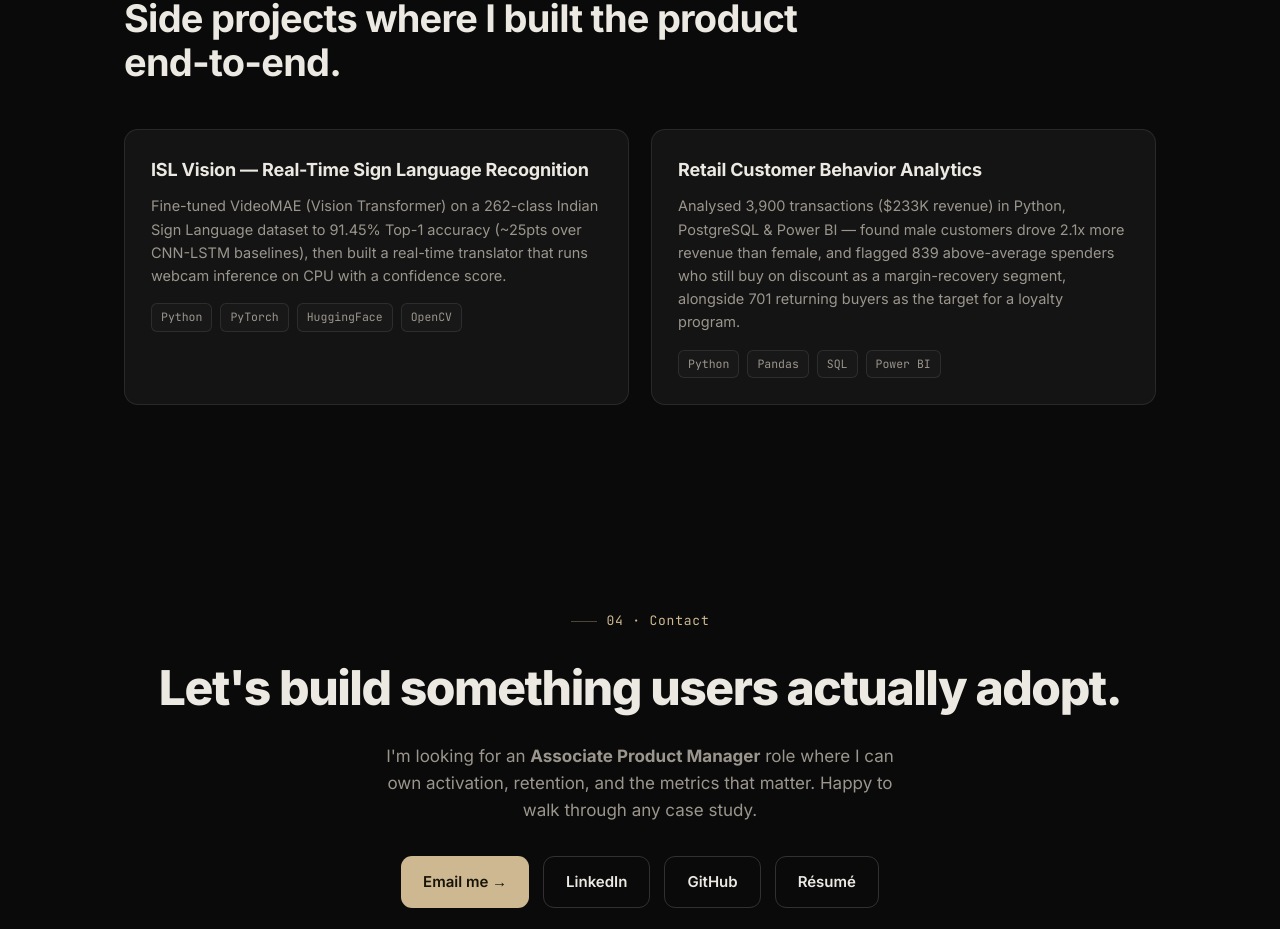
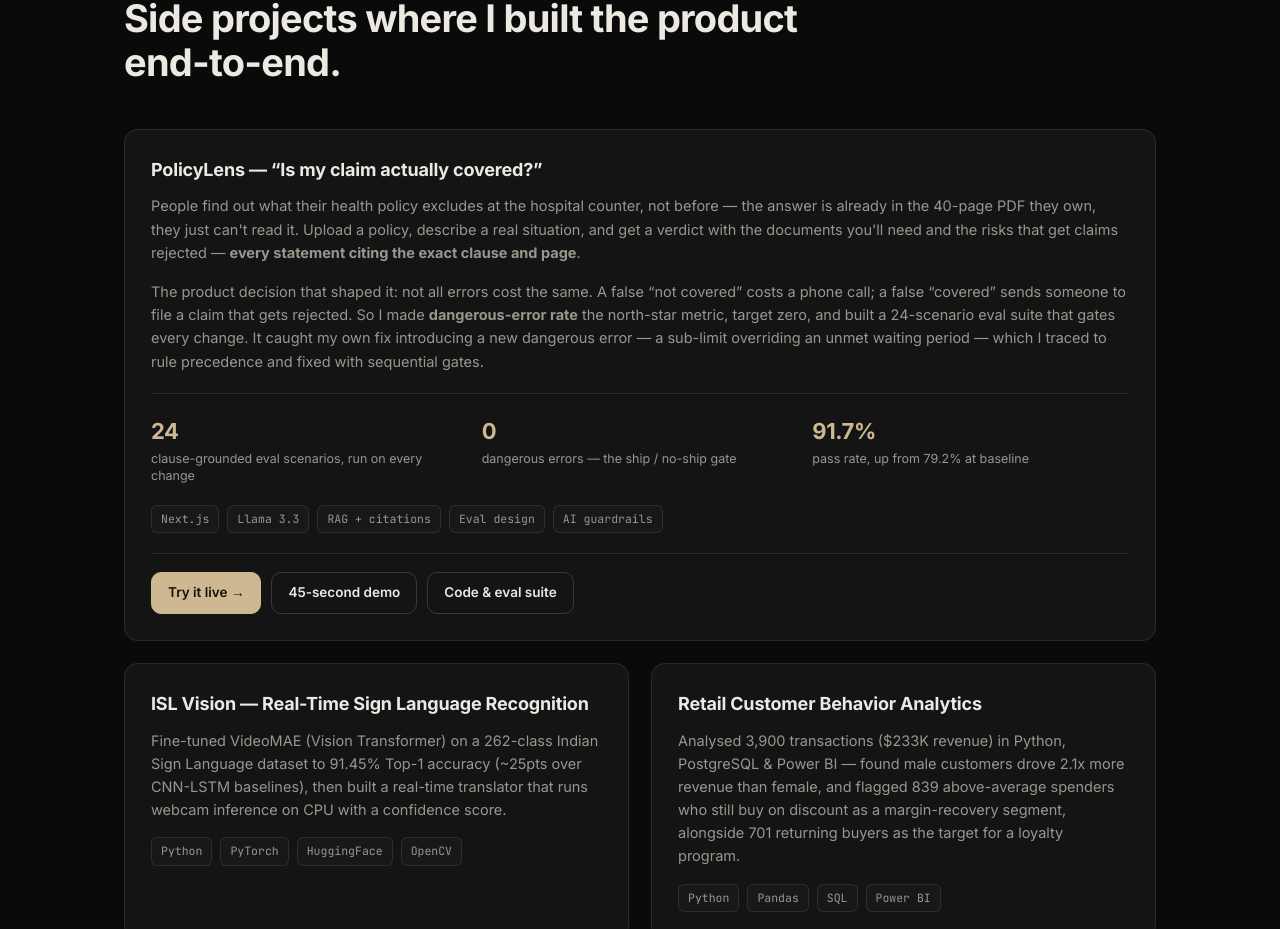
Before and after one commit to dhairya1411/dhairya-portfolio, a Next.js app: page / in a window 1280 px wide. Shown: the part 2798-3727 px from the top of the page. Built offline with nearby package versions, Linux system fonts and the light colour scheme.

Commit message:
feat: add PolicyLens as the featured build

```diff
--- a/src/app/page.js
+++ b/src/app/page.js
@@ -297,6 +297,74 @@ export default function Home() {
               Side projects where I built the product end-to-end.
             </h2>
             <div className="proj-grid">
+              {/* PolicyLens — featured, spans the full grid */}
+              <div className="proj" style={{ gridColumn: "1 / -1" }}>
+                <h3>PolicyLens — &ldquo;Is my claim actually covered?&rdquo;</h3>
+                <p>
+                  People find out what their health policy excludes at the hospital counter,
+                  not before — the answer is already in the 40-page PDF they own, they just
+                  can&apos;t read it. Upload a policy, describe a real situation, and get a
+                  verdict with the documents you&apos;ll need and the risks that get claims
+                  rejected — <strong>every statement citing the exact clause and page</strong>.
+                </p>
+                <p>
+                  The product decision that shaped it: not all errors cost the same. A false
+                  &ldquo;not covered&rdquo; costs a phone call; a false &ldquo;covered&rdquo;
+                  sends someone to file a claim that gets rejected. So I made{" "}
+                  <strong>dangerous-error rate</strong> the north-star metric, target zero, and
+                  built a 24-scenario eval suite that gates every change. It caught my own fix
+                  introducing a new dangerous error — a sub-limit overriding an unmet waiting
+                  period — which I traced to rule precedence and fixed with sequential gates.
+                </p>
+                <div className="cs-impact">
+                  <div>
+                    <div className="num">24</div>
+                    <div className="lbl">clause-grounded eval scenarios, run on every change</div>
+                  </div>
+                  <div>
+                    <div className="num">0</div>
+                    <div className="lbl">dangerous errors — the ship / no-ship gate</div>
+                  </div>
+                  <div>
+                    <div className="num">91.7%</div>
+                    <div className="lbl">pass rate, up from 79.2% at baseline</div>
+                  </div>
+                </div>
+                <div className="cs-stack" style={{ marginTop: 20 }}>
+                  <span>Next.js</span>
+                  <span>Llama 3.3</span>
+                  <span>RAG + citations</span>
+                  <span>Eval design</span>
+                  <span>AI guardrails</span>
+                </div>
+                <div className="cs-links">
+                  <a
+                    className="cs-link cs-link-primary"
+                    href="https://policylens-nine.vercel.app"
+                    target="_blank"
+                    rel="noopener"
+                  >
+                    Try it live →
+                  </a>
+                  <a
+                    className="cs-link"
+                    href="https://policylens-nine.vercel.app/demo"
+                    target="_blank"
+                    rel="noopener"
+                  >
+                    45-second demo
+                  </a>
+                  <a
+                    className="cs-link"
+                    href="https://github.com/dhairya1411/Policylens"
+                    target="_blank"
+                    rel="noopener"
+                  >
+                    Code &amp; eval suite
+                  </a>
+                </div>
+              </div>
+
               <div className="proj">
                 <h3>ISL Vision — Real-Time Sign Language Recognition</h3>
                 <p>
```
